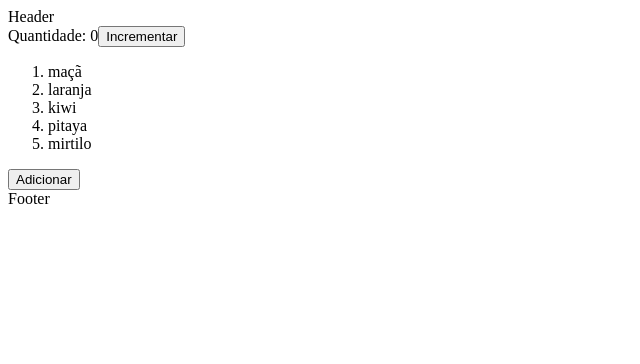
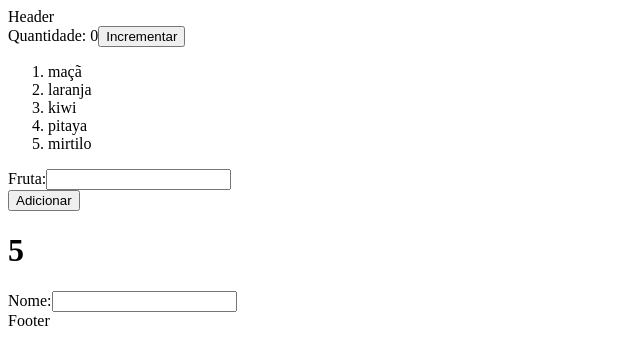
Before and after one commit to rhavymaia/cafeteria-reactjs, a React (Create React App) app: page / in a window 1280 px wide. Shown: the top 364 px of the page, without its empty margins (0-640 px from the left). Built offline with nearby package versions, Linux system fonts and the light colour scheme.

Commit message:
Criação de componentes e useEffect.

```diff
--- /dev/null
+++ b/src/components/Contador.js
@@ -0,0 +1,37 @@
+import React, { useEffect, useState } from 'react';
+
+const Contador = () => {
+  const [nome, setNome] = useState('');
+
+  const [countTime, setCountTime] = useState(0);
+
+  useEffect(() => {
+    setTimeout(() => {
+      setCountTime(countTime + 1);
+    }, 1000);
+  }, [countTime]);
+
+  const handleChange = (event) => {
+    const nomeChange = event.target.value;
+    setNome(nomeChange);
+    console.log(nomeChange);
+  };
+
+  useEffect(() => {
+    console.log('Entrou no useEffect!');
+    document.title = nome;
+    setNome(nome);
+  }, [nome]);
+
+  return (
+    <React.Fragment>
+      <h1>{countTime}</h1>
+      <form>
+        <label htmlFor="nome">Nome:</label>
+        <input type="text" id="nome" value={nome} onChange={handleChange} />
+      </form>
+    </React.Fragment>
+  );
+};
+
+export default Contador;
--- /dev/null
+++ b/src/components/Frutas.jsx
@@ -0,0 +1,47 @@
+import React, { useState } from 'react';
+
+const Frutas = () => {
+  const itens = ['maçã', 'laranja', 'kiwi', 'pitaya', 'mirtilo'];
+
+  //let quantidade = 0;
+  const [quantidade, setQuantidade] = useState(0);
+
+  let [frutas, setFrutas] = useState(itens);
+
+  let [novaFruta, setNovaFruta] = useState('');
+
+  function handleClickIncrementar(event) {
+    //setQuantidade(quantidade + 1);
+    setQuantidade((valor) => {
+      return valor + 1;
+    });
+  }
+
+  // const handleClickAdicionar = function () {}
+  const handleClickAdicionar = (event) => {
+    setFrutas([...frutas, novaFruta]);
+  };
+
+  const handleChange = function (event) {
+    setNovaFruta(event.target.value);
+  };
+
+  return (
+    <main>
+      Quantidade: {quantidade}
+      <button onClick={handleClickIncrementar}>Incrementar</button>
+      <ol>
+        {frutas.map((fruta) => {
+          return <li>{fruta}</li>;
+        })}
+      </ol>
+      <form>
+        <label>Fruta:</label>
+        <input type="text" value={novaFruta} onChange={handleChange}></input>
+      </form>
+      <button onClick={handleClickAdicionar}>Adicionar</button>
+    </main>
+  );
+};
+
+export default Frutas;
--- a/src/components/Main.js
+++ b/src/components/Main.js
@@ -1,36 +1,13 @@
-import React, { useState } from 'react';
-
-const itens = ['maçã', 'laranja', 'kiwi', 'pitaya', 'mirtilo'];
+import React from 'react';
+import Frutas from './Frutas';
+import Contador from './Contador';
 
 const Main = () => {
-  //let quantidade = 0;
-  const [quantidade, setQuantidade] = useState(0);
-
-  let [frutas, setFrutas] = useState(itens);
-
-  function handleClickIncrementar(event) {
-    //setQuantidade(quantidade + 1);
-    setQuantidade((valor) => {
-      return valor + 1;
-    });
-  }
-
-  // const handleClickAdicionar = function () {}
-  const handleClickAdicionar = (event) => {
-    setFrutas([...frutas, 'Pera']);
-  };
-
   return (
-    <main>
-      Quantidade: {quantidade}
-      <button onClick={handleClickIncrementar}>Incrementar</button>
-      <ol>
-        {frutas.map((fruta) => {
-          return <li>{fruta}</li>;
-        })}
-      </ol>
-      <button onClick={handleClickAdicionar}>Adicionar</button>
-    </main>
+    <>
+      <Frutas></Frutas>
+      <Contador></Contador>
+    </>
   );
 };
 
```
